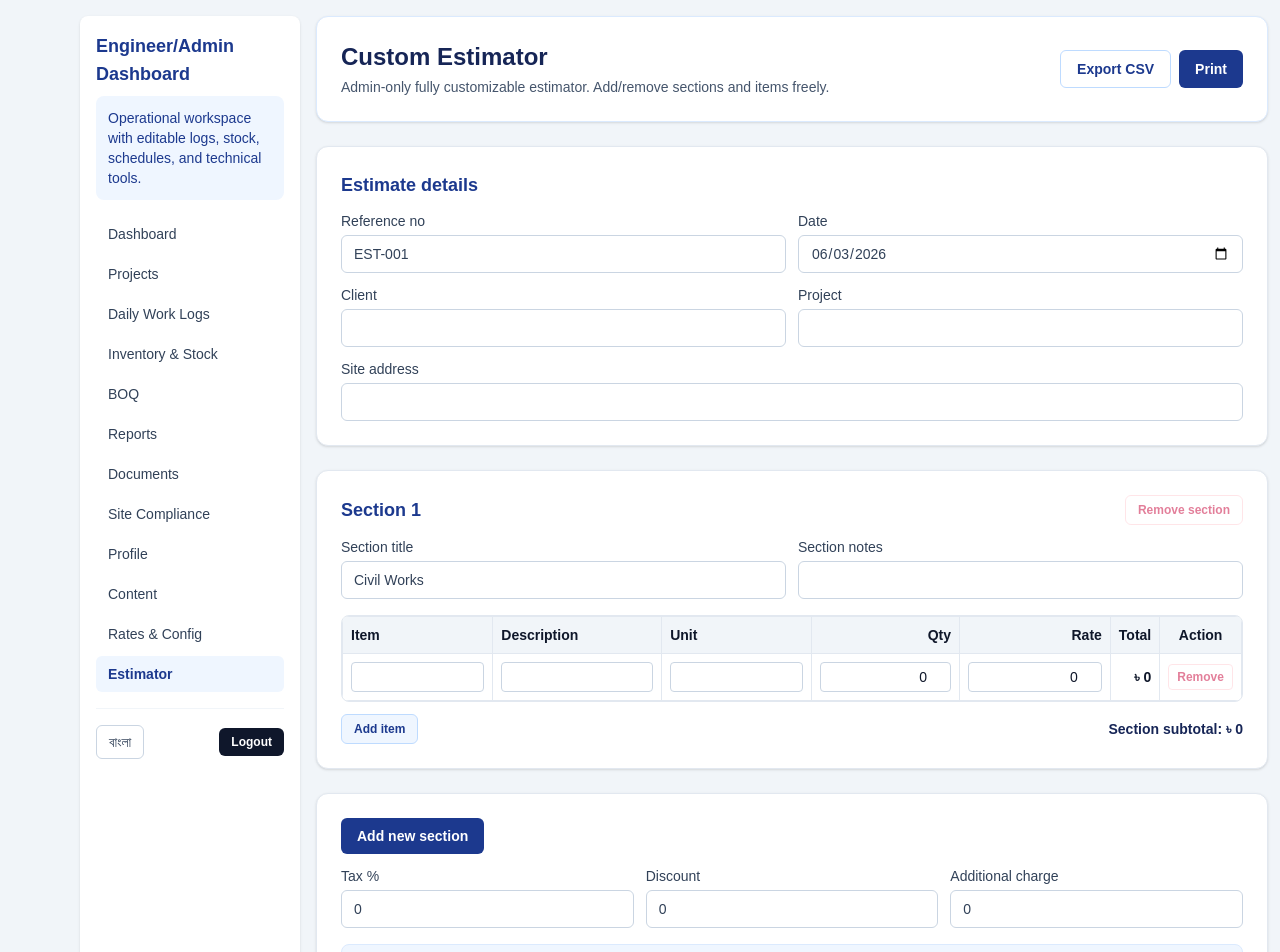
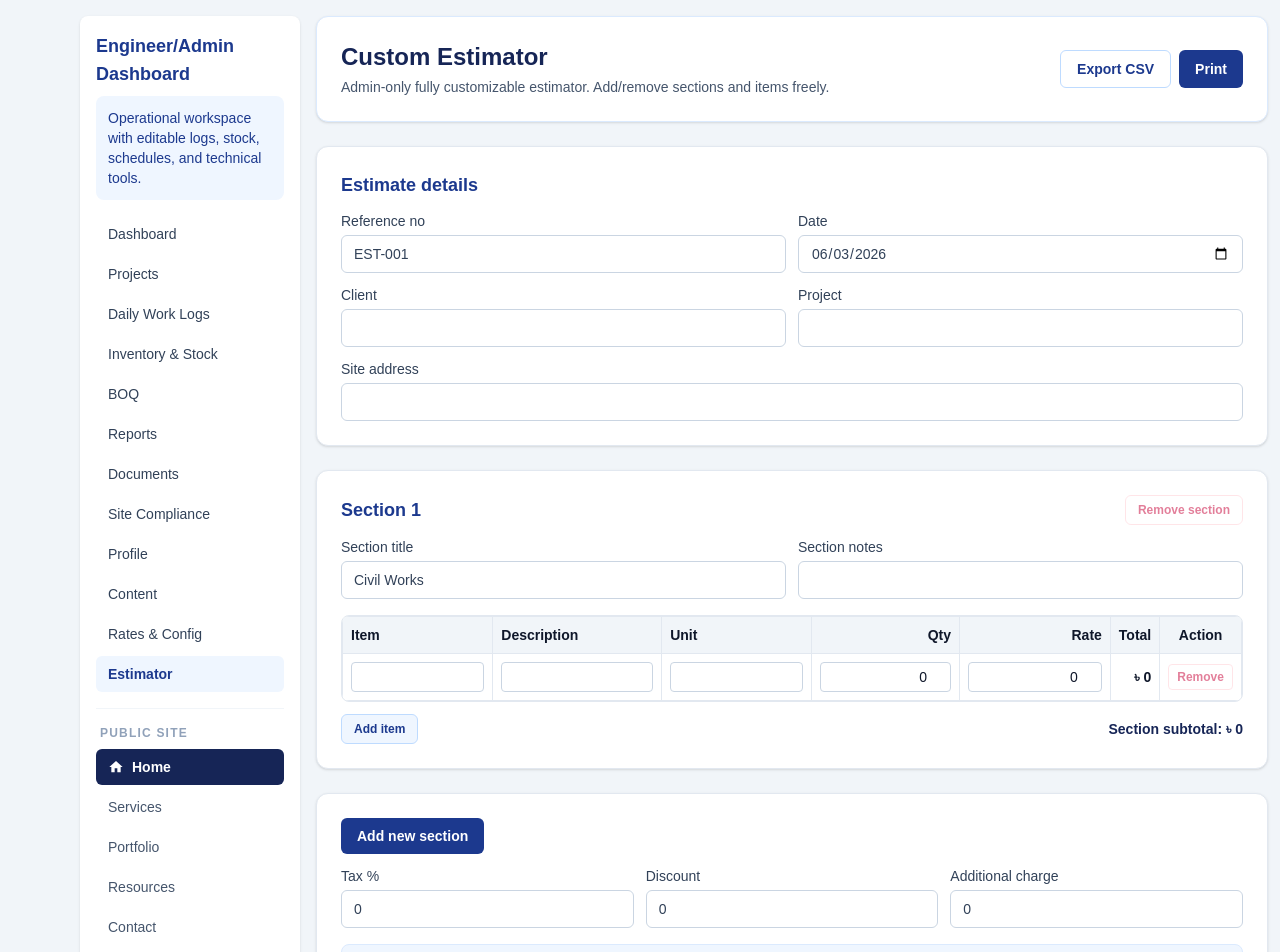
Before and after one commit to fahadshipu/engineernest, a Next.js app: page /admin/estimator in a window 1280 px wide. Shown: the top 952 px of the page. Built offline with nearby package versions, Linux system fonts and the light colour scheme.

Commit message:
feat: add public site navigation to admin shell sidebar

```diff
--- a/components/admin-shell.tsx
+++ b/components/admin-shell.tsx
@@ -6,6 +6,14 @@ import { LanguageToggle } from "@/components/language-toggle";
 import { useLanguage } from "@/components/language-provider";
 import { pick, t } from "@/lib/i18n";
 import { dashboardRoles } from "@/lib/dashboard-roles";
+
+const publicLinks = [
+  { href: "/", key: "home" as const },
+  { href: "/services", key: "services" as const },
+  { href: "/portfolio", key: "portfolio" as const },
+  { href: "/resources", key: "resources" as const },
+  { href: "/contact", key: "contact" as const },
+];
 
 const adminLinks = [
   { href: "/admin/dashboard", key: "dashboard" as const },
@@ -51,6 +59,29 @@ export const AdminShell = ({ children }: { children: React.ReactNode }) => {
               </Link>
             ))}
           </nav>
+          <div className="mt-4 border-t border-slate-100 pt-4">
+            <p className="mb-2 px-1 text-xs font-semibold uppercase tracking-widest text-slate-400">{t(language, "publicSite")}</p>
+            <Link
+              href="/"
+              className="flex items-center gap-2 rounded-md bg-blue-950 px-3 py-2 text-sm font-semibold text-white transition hover:bg-blue-800"
+            >
+              <svg xmlns="http://www.w3.org/2000/svg" className="h-4 w-4 shrink-0" viewBox="0 0 24 24" fill="currentColor">
+                <path d="M10 20v-6h4v6h5v-8h3L12 3 2 12h3v8z" />
+              </svg>
+              {t(language, "home")}
+            </Link>
+            <nav className="mt-1 space-y-1">
+              {publicLinks.slice(1).map((link) => (
+                <Link
+                  key={link.href}
+                  href={link.href}
+                  className="block rounded-md px-3 py-2 text-sm text-slate-600 hover:bg-slate-100 hover:text-blue-900"
+                >
+                  {t(language, link.key)}
+                </Link>
+              ))}
+            </nav>
+          </div>
           <div className="mt-4 flex items-center justify-between gap-2 border-t border-slate-100 pt-4">
             <LanguageToggle />
             <button
--- a/lib/i18n.ts
+++ b/lib/i18n.ts
@@ -63,6 +63,7 @@ export const labels = {
     projectPhotos: "Project photos",
     operationalNote: "Operational / preliminary planning view",
     adminHint: "Admin access uses Supabase Google sign-in with email allowlist. Configure env before deployment.",
+    publicSite: "Public Site",
     language: "বাংলা",
     english: "English",
     bangla: "বাংলা",
@@ -129,6 +130,7 @@ export const labels = {
     projectPhotos: "প্রজেক্ট ছবি",
     operationalNote: "অপারেশনাল / প্রাথমিক পরিকল্পনা ভিউ",
     adminHint: "এডমিন প্রবেশ Supabase Google login ও allowlisted ইমেইল দ্বারা নিয়ন্ত্রিত। ডিপ্লয়মেন্টের আগে env কনফিগার করুন।",
+    publicSite: "পাবলিক সাইট",
     language: "English",
     english: "English",
     bangla: "বাংলা",
```
